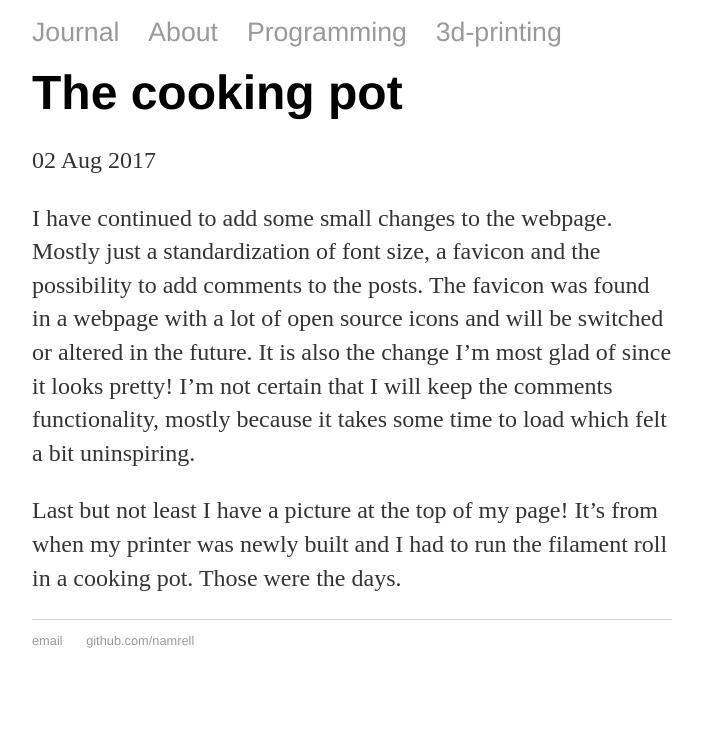
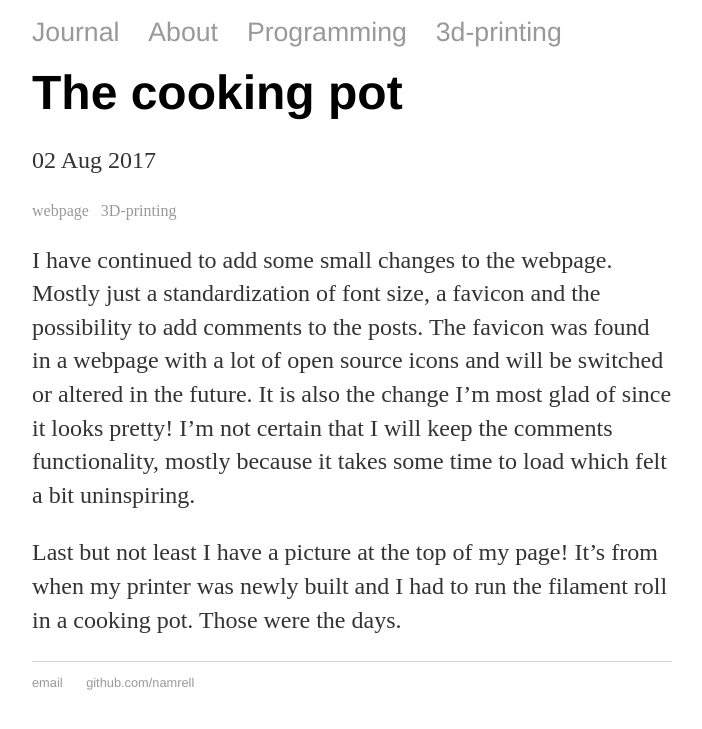
Before and after one commit to Namrell/Namrell.github.io, a Jekyll site: the page built from _posts/2017-08-02-the-cooking-pot.md, in a window 1280 px wide, cut to the strip 269-1019 px from the top of the page. Shown: the top 729 px of the strip, without its empty margins (288-990 px from the left). Built offline with Jekyll 4.4.1, drawn with Linux system fonts in a browser that asks for light colours; comment, search, counter and statistics services are not loaded; before the commit the page ends 977 px from its top, so only the background shows below that.

Commit message:
Update 2017-08-02-the-cooking-pot.md

```diff
--- a/_posts/2017-08-02-the-cooking-pot.md
+++ b/_posts/2017-08-02-the-cooking-pot.md
@@ -2,6 +2,7 @@
 layout: post
 title: The cooking pot
 comments: true
+categories: [webpage, 3D-printing]
 ---
 
 I have continued to add some small changes to the webpage. Mostly just a standardization of font size, a favicon and
```
